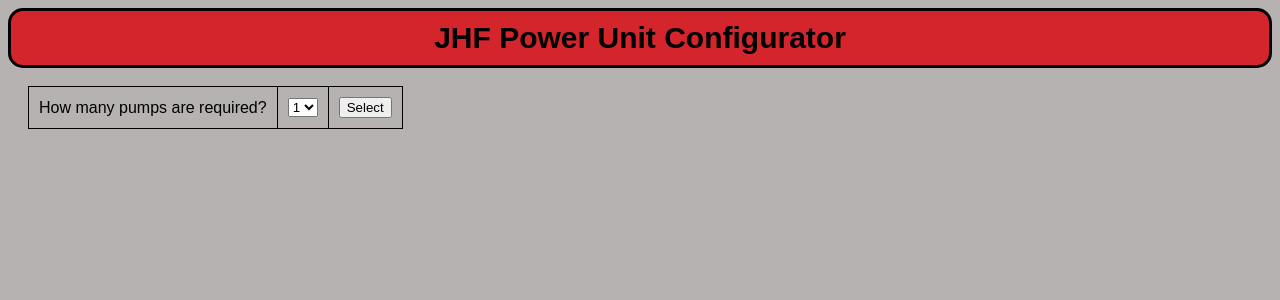
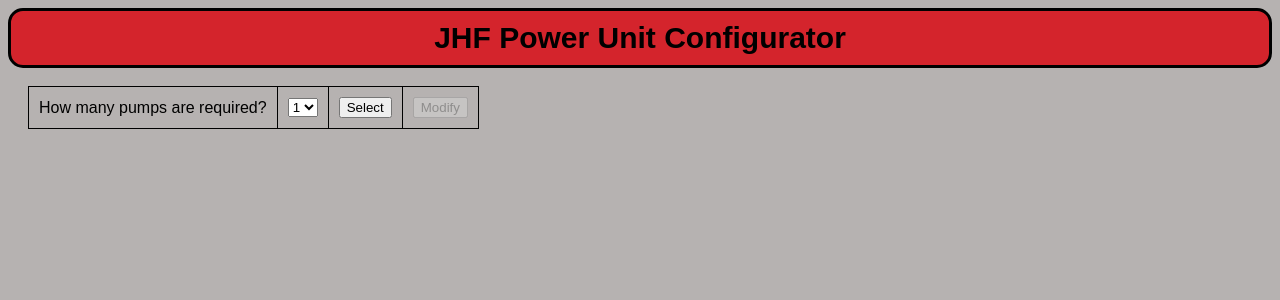
Before and after one commit to snelson910/puconfigurator, a Django app: template templates/powerunit/pumpmanual.html in a window 1280 px wide. Shown: the top 300 px of the page. Run offline with Django 3.2, Linux system fonts and the light colour scheme; the template is opened without the code that fills it, so the values that code supplies are empty.

Commit message:
Changes to flow of selection and modification system

```diff
--- a/PowerUnitConfigurator/static/reservoirsupport/pumpmanual.js
+++ b/PowerUnitConfigurator/static/reservoirsupport/pumpmanual.js
@@ -23,6 +23,9 @@ $(document).ready(function(){
 */
 $(document).ready(function(){
     $("#pumpnumsubmit").click(function(){
+        $("#pumpnumsubmit").attr("disabled", "disabled");
+        $("#pumpnums").attr("disabled", "disabled");
+        $("#pumpnummodify").removeAttr("disabled","disabled");
         pumpnum = Number($("#pumpnums").val());
         max = pumpnum + 1;
         pumpcurrent ++;
@@ -35,6 +38,17 @@ $(document).ready(function(){
             console.log("Complete");
         }
     })
+});
+$(document).ready(function(){
+    $("#pumpnummodify").click(function(){
+        if(confirm("Are you sure? This will remove all later selections.")){
+            //Will probably modify the "modify/confirm" buttons to simply lock each section as it goe. Not sure if I want a warning after each modifications
+            //about potential deletions, because I don't want to go on forever coding this thing.
+
+        }else{
+
+        }
+    });
 });
 function pumps(){
     $.ajax({
@@ -61,12 +75,14 @@ function pumps(){
 function table(){
     if(pumpcurrent < max){
         var i = data.length;
-        $("#pumpconfiguration").append("<tr class='pumpnumber" + pumpcurrent + "' id='pumpnum" + pumpcurrent + "'><td class='pumpnumber" + pumpcurrent + "'>Select Pump " + pumpcurrent + "</td><td class='pumpnumber" + pumpcurrent + "'><select id='pump" + pumpcurrent + "' name='pump" + pumpcurrent + "'>");
+        $("#pumpconfiguration").append("<tr class='pumpnumber" + pumpcurrent + "' id='pumpnum" + pumpcurrent + "'><td class='pumpnumber" + pumpcurrent + "'>Select Pump " + pumpcurrent +
+        "</td><td class='pumpnumber" + pumpcurrent + "'><select id='pump" + pumpcurrent + "' name='pump" + pumpcurrent + "'>");
         //This builds the selection option, but it is a little clunky. Can't figure out how to do it in django.forms with the joins that I need to run.
         for(j = 0; j < i; j++){
             $("#pump" + pumpcurrent).append("<option value='" + data[j] + "'>" + data[j] + "</option>");
         }
-        $("#pumpnum" + pumpcurrent).append("</select></td><td class='pumpnumber" + pumpcurrent + "'><button type='button' id='pump" + pumpcurrent + "submit' class='buttons' onclick='pumpsubmit(" + pumpcurrent + ")'>Submit Pump " + pumpcurrent + "</button></td></tr>");
+        $("#pumpnum" + pumpcurrent).append("</select></td><td class='pumpnumber" + pumpcurrent + "'><button type='button' id='pump" + pumpcurrent + "submit' class='buttons' onclick='pumpsubmit(" +
+        pumpcurrent + ")'>Submit Pump " + pumpcurrent + "</button></td><td><button type='button' id='modify" + pumpcurrent + "' onclick='modify(" + pumpcurrent + ")' disabled='disabled'>Modify</button></td></tr>");
     }else{
         console.log("Completed");
     }
@@ -86,10 +102,29 @@ function pumpsubmit(number){
             console.log("Finished");
             $("button").attr("disabled", "disabled");
             $("select").attr("disabled", "disabled");
+            $(".modify").removeAttr("hidden", "hidden");
+            $(".modify").removeAttr("disabled", "disabled");
         }else{
             pumps();
         }
 }
+
+$(document).ready(function(){
+    $("#modify").click(function(){
+        $("button").removeAttr("disabled", "disabled");
+        $("select").removeAttr("disabled", "disabled");
+        $(".modify").attr("hidden", "hidden");
+        $(".modify").attr("disabled", "disabled");
+    });
+});
+
+
+
+
+
+
+
+
 
 var modal;
 var img;
--- a/newunit/views.py
+++ b/newunit/views.py
@@ -143,6 +143,7 @@ def pumps(request):
                      pumpcurrent = int(request.POST["pumpcurrent"])
                      selected = request.POST["selected"]
                      pumpcodes = []
+
                      if selected != "":
                             rearupper = Pumpcodes.objects.get(pump = selected)
                             data1 = rearupper.front_pump
@@ -161,13 +162,14 @@ def pumps(request):
                                           pumpcodes.append(data[y].pump)
                                           y += 1
                      else:
-
                             query = 'select * from pumpcodes join throughdrives on throughdrives.rear_pump = pumpcodes.rear_pump where throughdrives.' + frontpump + ' is not null order by pump_class, pump_size'
                             data = Pumpcodes.objects.raw(query)
                             y = 0
                             for x in data:
                                    pumpcodes.append(data[y].pump)
                                    y += 1
+                     if len(pumpcodes) == 0:
+                            pumpcodes.append("Please choose a different forward pump")
                      jsondata = json.dumps(pumpcodes)
                      return HttpResponse(jsondata, content_type="application/json")
               else:
--- a/templates/powerunit/pumpmanual.html
+++ b/templates/powerunit/pumpmanual.html
@@ -30,13 +30,19 @@
                     <option value="4">4</option>
                     <option value="5">5</option>
                 </select></td>
-            <td><button type="button" id="pumpnumsubmit" class="buttons">Select</button></td></tr>
+                <td><button type="button" id="pumpnumsubmit" class="buttons">Select</button></td>
+                <td><button type="button" id="pumpnummodify" class="buttons" disabled="disabled">Modify</button></td>
+            </tr>
         </form>
     </table>
+    <div id="pumpconfirmation">
+        <button type="button" class="modify" id="modify" hidden="hidden">Modify</button>
+        <button type="button" class="modify" id="continue" hidden="hidden">Continue</button>
+    </div>
 </body>
 <div id="chart">
     Through drive pump options are based off GoTo pumps or available through-drive adapter kits.<br>
-    <img id="myImg" src="{% static 'images/throughdrives.png' %}" alt="Through Drives" style="width:100%;max-width:300px">
+    <img id="myImg" src="{% static 'images/throughdrives.png' %}" alt="Options for through drives. K-covers are increasingly rare and as such are not included in this configurator." style="width:100%;max-width:300px">
     <div id="myModal" class="modal">
         <span class="close">&times;</span>
         <img class="modal-content" id="img01">
```
Lines whose indentation alone changed are shown as unchanged.
